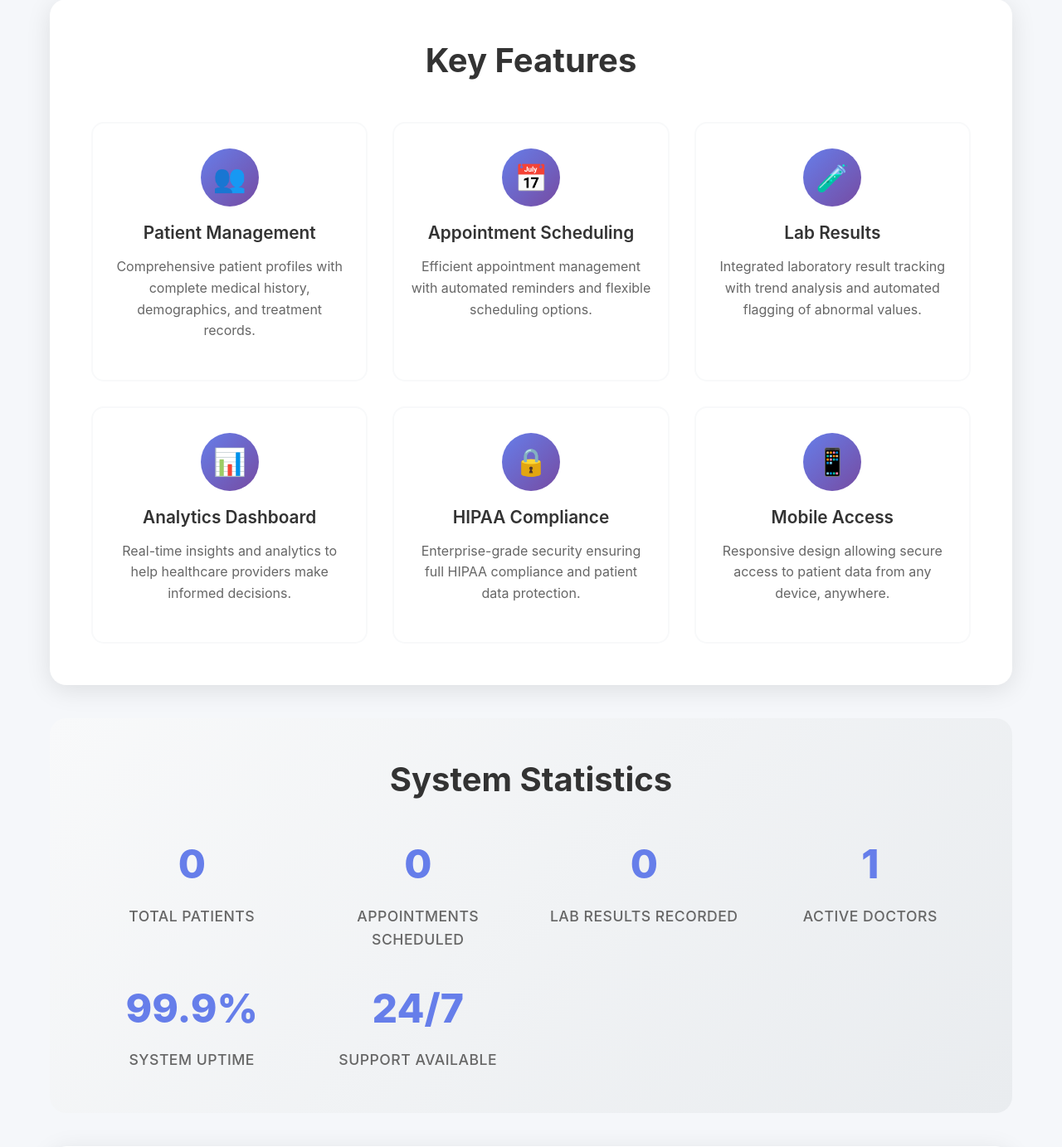
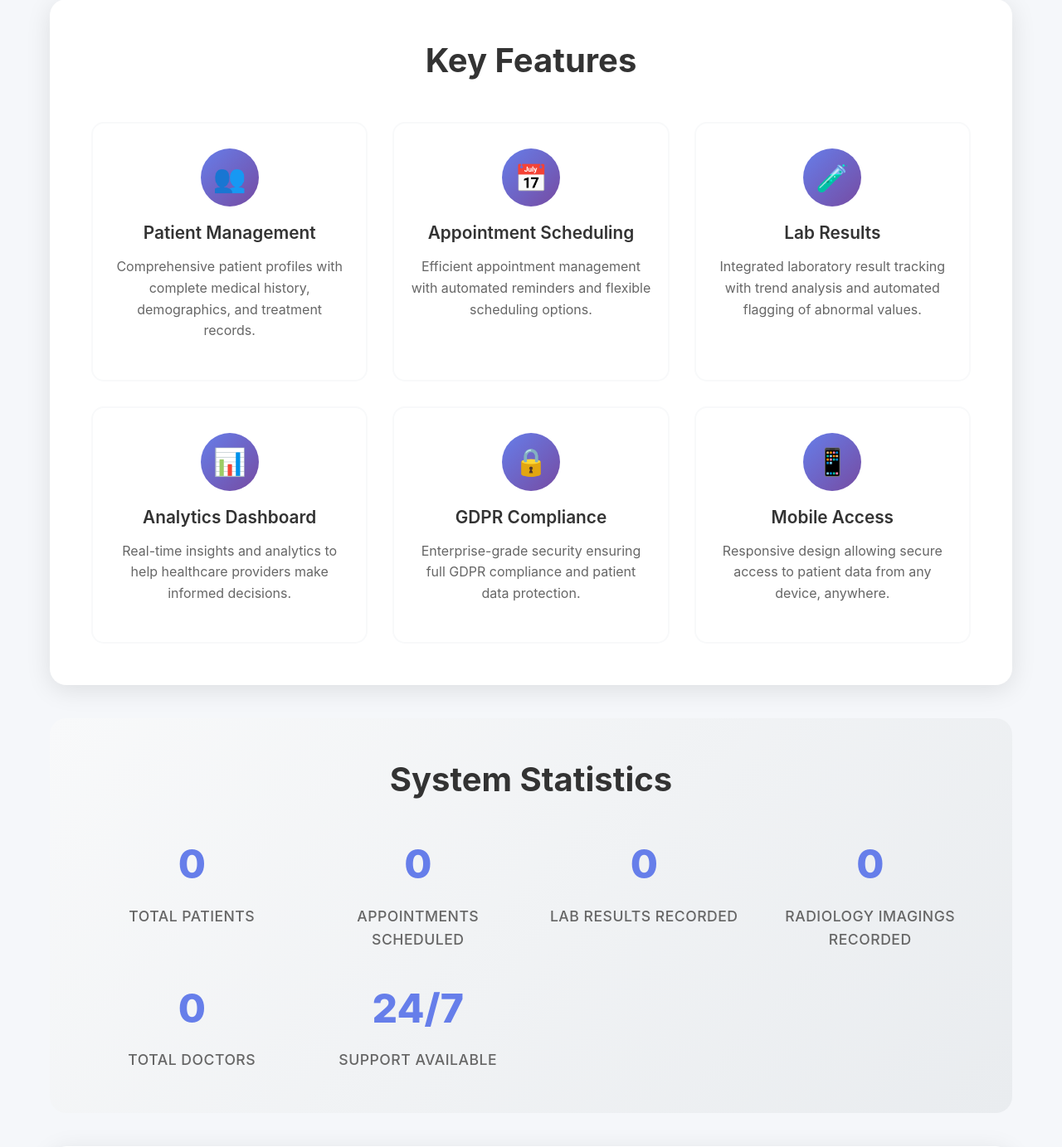
Before and after one commit to Mhd-Bashi/EHR, a Flask app: page /about_us in a window 1280 px wide. Shown: the part 909-2292 px from the top of the page at 83% size. Run offline with Flask 3, Linux system fonts and the light colour scheme; the visitor is signed in with stand-in values (Sample User, id 1); data that the repository does not hold is empty; some web fonts are replaced.

Commit message:
feat: Add about us page with system statistics and update patient view styling

```diff
--- a/app.py
+++ b/app.py
@@ -275,6 +275,34 @@ def logout():
     session.clear()
     flash("You have been logged out successfully.", "info")
     return redirect(url_for("login"))
+
+
+@app.route("/about_us")
+def about_us():
+    """Display about us page"""
+
+    try:
+        # Get system statistics
+        total_patients = Patient.query.count()
+        total_appointments = Appointment.query.count()
+        total_lab_results = LaboratoryResult.query.count()
+        total_imagings = RadiologyImaging.query.count()
+        total_doctors = Doctor.query.count()
+        system_stats = {
+            "total_patients": total_patients,
+            "total_appointments": total_appointments,
+            "total_lab_results": total_lab_results,
+            "total_imagings": total_imagings,
+            "total_doctors": total_doctors,
+        }
+
+        return render_template(
+            "about_us.html", system_stats=system_stats, datetime=datetime
+        )
+
+    except Exception as e:
+        flash(f"Error loading about page: {str(e)}", "error")
+        return redirect(url_for("dashboard"))
 
 
 @app.route("/forgot_password", methods=["GET", "POST"])
@@ -951,7 +979,12 @@ def schedule_appointment():
             patient_id = request.form.get("patient_id", "").strip()
             appointment_date = request.form.get("appointment_date", "").strip()
             appointment_time = request.form.get("appointment_time", "").strip()
-            appointment_type = request.form.get("appointment_type", "").strip().lower().replace("-", "_")
+            appointment_type = (
+                request.form.get("appointment_type", "")
+                .strip()
+                .lower()
+                .replace("-", "_")
+            )
             notes = request.form.get("notes", "").strip()
 
             # Validation
@@ -1005,7 +1038,9 @@ def schedule_appointment():
                 doctor_id=doctor_id,
                 date=appointment_datetime,
                 status=AppointmentStatusEnum.SCHEDULED,
-                appointment_type=AppointmentTypeEnum(appointment_type) if appointment_type else None,
+                appointment_type=(
+                    AppointmentTypeEnum(appointment_type) if appointment_type else None
+                ),
                 notes=notes if notes else None,
             )
 
@@ -1102,7 +1137,12 @@ def edit_appointment(appointment_id):
             appointment_date = request.form.get("appointment_date", "").strip()
             appointment_time = request.form.get("appointment_time", "").strip()
             status = request.form.get("status", "").strip().lower().replace("-", "_")
-            appointment_type = request.form.get("appointment_type", "").strip().lower().replace("-", "_")
+            appointment_type = (
+                request.form.get("appointment_type", "")
+                .strip()
+                .lower()
+                .replace("-", "_")
+            )
             notes = request.form.get("notes", "").strip()
 
             # Validation
@@ -1162,9 +1202,13 @@ def edit_appointment(appointment_id):
 
             # Update appointment
             appointment.date = appointment_datetime
-            appointment.status = AppointmentStatusEnum(status) if status else appointment.status
+            appointment.status = (
+                AppointmentStatusEnum(status) if status else appointment.status
+            )
             appointment.appointment_type = (
-                AppointmentTypeEnum(appointment_type) if appointment_type else appointment.appointment_type
+                AppointmentTypeEnum(appointment_type)
+                if appointment_type
+                else appointment.appointment_type
             )
             appointment.notes = notes if notes else None
             db.session.commit()
@@ -1662,43 +1706,6 @@ def add_medical_history():
     )
 
 
-@app.route("/about_us")
-def about_us():
-    """Display about us page"""
-    if not session.get("logged_in"):
-        flash("Please log in to access this page.", "error")
-        return redirect(url_for("login"))
-
-    doctor_id = session.get("doctor_id")
-
-    try:
-        # Get system statistics
-        total_patients = Patient.query.filter_by(doctor_id=doctor_id).count()
-        total_appointments = Appointment.query.filter_by(doctor_id=doctor_id).count()
-        total_lab_results = (
-            db.session.query(LaboratoryResult)
-            .join(Patient)
-            .filter(Patient.doctor_id == doctor_id)
-            .count()
-        )
-        active_doctors = 1  # Current doctor
-
-        system_stats = {
-            "total_patients": total_patients,
-            "total_appointments": total_appointments,
-            "total_lab_results": total_lab_results,
-            "active_doctors": active_doctors,
-        }
-
-        return render_template(
-            "about_us.html", system_stats=system_stats, datetime=datetime
-        )
-
-    except Exception as e:
-        flash(f"Error loading about page: {str(e)}", "error")
-        return redirect(url_for("dashboard"))
-
-
 @app.route("/doctor_profile")
 def doctor_profile():
     if "logged_in" not in session:
--- a/templates/about_us.html
+++ b/templates/about_us.html
@@ -367,8 +367,8 @@
 
             <div class="feature-card">
                 <div class="feature-icon">🔒</div>
-                <h3>HIPAA Compliance</h3>
-                <p>Enterprise-grade security ensuring full HIPAA compliance and patient data protection.</p>
+                <h3>GDPR Compliance</h3>
+                <p>Enterprise-grade security ensuring full GDPR compliance and patient data protection.</p>
             </div>
 
             <div class="feature-card">
@@ -396,12 +396,12 @@
                 <div class="stat-label">Lab Results Recorded</div>
             </div>
             <div class="stat-item">
-                <span class="stat-number">{{ system_stats.active_doctors }}</span>
-                <div class="stat-label">Active Doctors</div>
+                <span class="stat-number">{{ system_stats.total_imagings }}</span>
+                <div class="stat-label">Radiology Imagings Recorded</div>
             </div>
             <div class="stat-item">
-                <span class="stat-number">99.9%</span>
-                <div class="stat-label">System Uptime</div>
+                <span class="stat-number">{{ system_stats.total_doctors }}</span>
+                <div class="stat-label">Total Doctors</div>
             </div>
             <div class="stat-item">
                 <span class="stat-number">24/7</span>
```
Also changed, not shown: templates/view_patient.html (+12 -5 lines).
